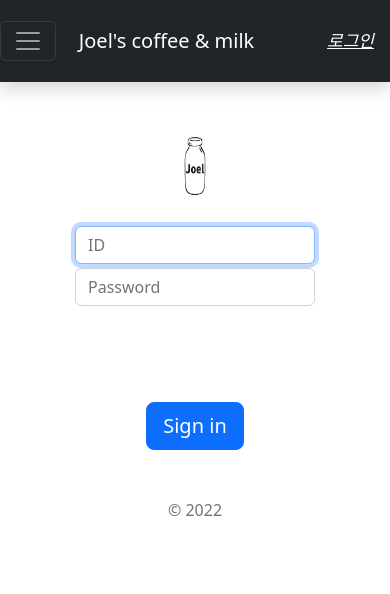
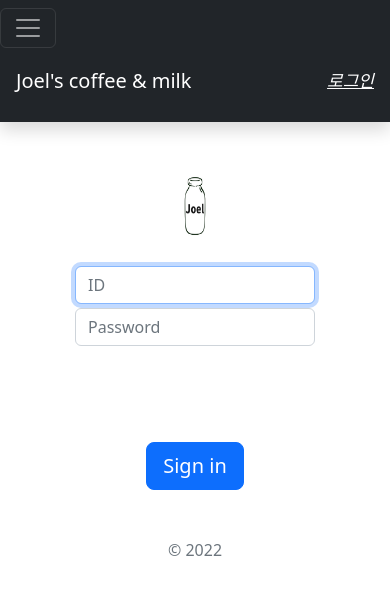
Before and after one commit to WooHCode/joeladminPage, a Vue app: page /login in a window 390 px wide. Shown: the top 594 px of the page. Built offline with nearby package versions, Linux system fonts and the light colour scheme; no server answers.

Commit message:
update header

```diff
--- a/src/components/Header.vue
+++ b/src/components/Header.vue
@@ -4,17 +4,21 @@
       data-bs-target="#sidebarMenu" aria-controls="sidebarMenu" aria-expanded="true" aria-label="Toggle navigation">
       <span class="navbar-toggler-icon"></span>
     </button>
-    <router-link to="/" class="navbar-brand positoin-static center col-md-3 col-lg-2 me-0 px-3 fs-10">Joel's coffee &
-      milk</router-link>
-    <div class="navbar-nav">
-      <div class="nav-item text-nowrap">
-        <router-link to="/login" class="text-white me-3" v-if="$store.state.account.id == 0">로그인</router-link>
-        <a to="/login" class="logout text-white me-3" @click="logout()" v-else>로그아웃</a>
+    <div class="d-flex justify-content-between align-items-center w-100">
+      <div class="text-center">
+        <router-link to="/" class="navbar-brand left col-md-3 col-lg-2 me-0 px-3 fs-10">Joel's coffee &
+          milk</router-link>
+      </div>
+      <div class="text-right">
+        <div class="nav-item text-nowrap">
+          <router-link to="/login" class="text-white me-3" v-if="$store.state.account.id == 1">마이페이지</router-link>
+          <router-link to="/login" class="text-white me-3" v-if="$store.state.account.id == 0">로그인</router-link>
+          <a to="/login" class="logout text-white me-3" @click="logout()" v-else>로그아웃</a>
+        </div>
       </div>
     </div>
   </header>
 </template>
-
 <script>
 import store from '@/scripts/store';
 import axios from 'axios';
@@ -38,13 +42,38 @@ export default {
   cursor: pointer;
 }
 
+.navbar-nav {
+  display: flex;
+  justify-content: center;
+  /* 모바일 환경에서는 가운데 정렬 */
+}
+
 .nav-item {
   margin-top: 20px;
   margin-bottom: 20px;
-  margin-left: 50px;
+  margin-left: 10px;
   align-items: center;
   font-size: 17px;
   font-style: oblique;
+}
+
+/* 화면이 768px 이상인 웹 환경에서만 적용되는 스타일 */
+@media (min-width: 768px) {
+  .navbar-nav {
+    justify-content: flex-end;
+    /* 요소를 오른쪽으로 정렬 */
+  }
+
+  .text-md-center {
+    flex: 1;
+    /* 로고 요소를 중앙 정렬 */
+    text-align: center;
+  }
+
+  .text-right {
+    margin-left: auto;
+    /* 로그인/로그아웃 버튼 등을 오른쪽으로 정렬 */
+  }
 }
 
 .bd-placeholder-img {
```
